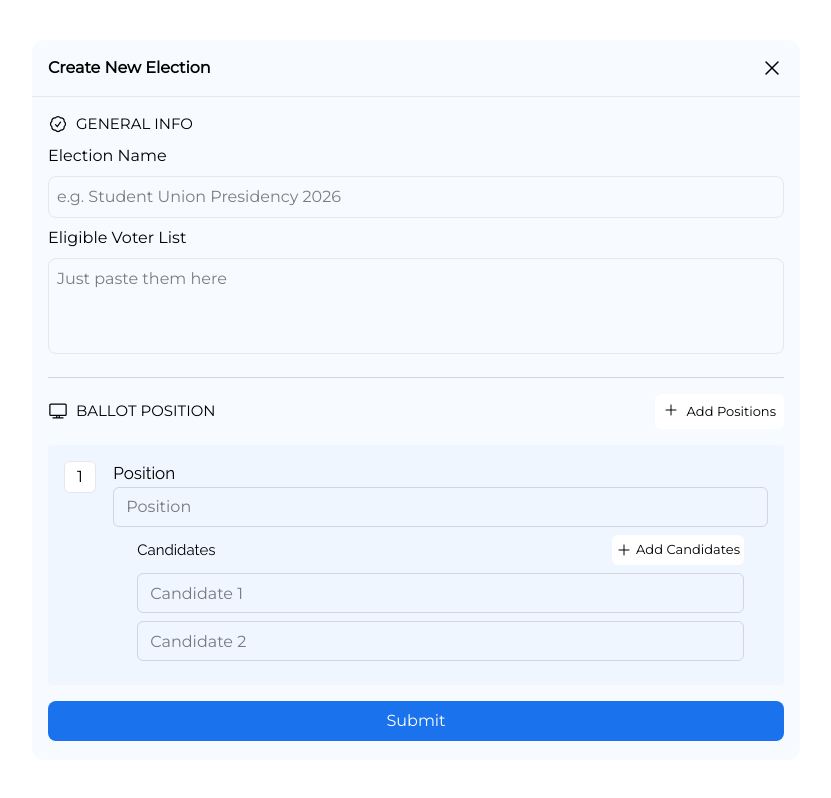
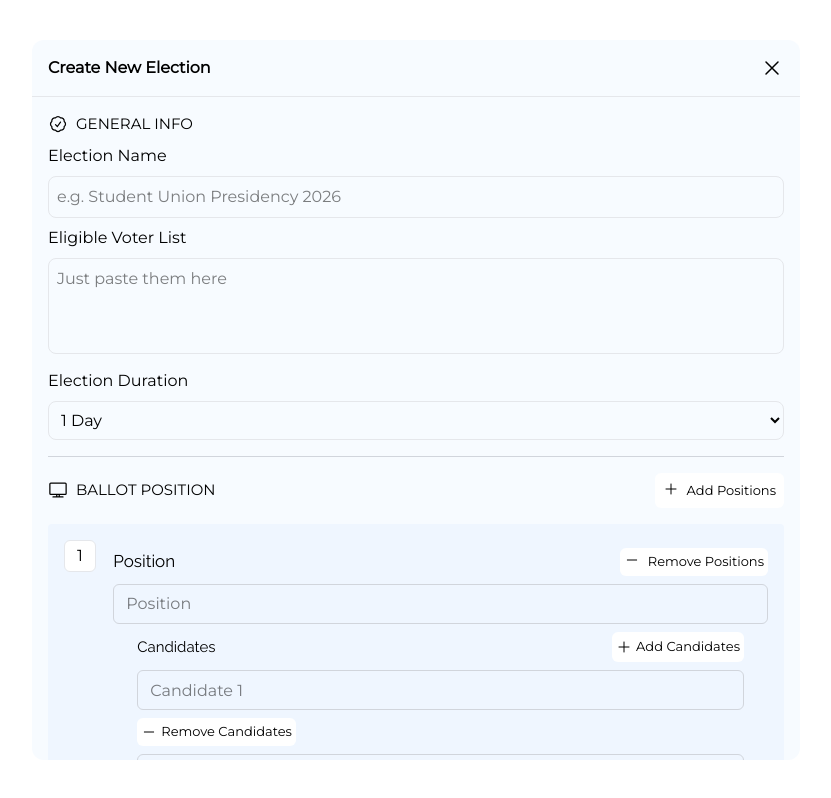
Before and after one commit to Ademayo959/vote-live, a React (Vite) app: page /create in a window 1280 px wide. Shown: the whole page, without its empty margins (224-1055 px from the left). Built offline with nearby package versions, Linux system fonts and the light colour scheme; no server answers.

Commit message:
added a remove candidate and remove position button to the creata election modal

```diff
--- a/src/CreateElectionModal.jsx
+++ b/src/CreateElectionModal.jsx
@@ -1,6 +1,11 @@
 import { useState } from "react";
 
-const CreateElectionModal = ({setIsCreateElectionModal}) => {
+const CreateElectionModal = ({ setIsCreateElectionModal }) => {
+    const [electionTitle, setelectionTitle] = useState("")
+    const [eligibleVoters, seteligibleVoters] = useState("")
+    const [duration, setDuration] = useState("")
+
+
     const [positions, setPositions] = useState([
         {
             title: "",
@@ -25,12 +30,28 @@ const CreateElectionModal = ({setIsCreateElectionModal}) => {
         }
     }
 
+    const removePosition = (posIndex) => {
+        if (positions.length > 1) {
+            setPositions(positions.filter((_, i) => i !== posIndex))
+        } else {
+            return
+        }
+    }
+
+    const removeCandidate = (posIndex, canIndex) => {
+        if (positions[posIndex].candidates.length > 1) {
+            let updated = JSON.parse(JSON.stringify(positions))
+            updated[posIndex].candidates = updated[posIndex].candidates.filter((_, i) => i !== canIndex)
+            setPositions(updated)
+        }
+    }
+
     return (
         <div>
-            <div  onClick={(e) => e.stopPropagation()} className="rounded-xl bg-accent-blue w-[95%] max-w-3xl font-montserrat fixed top-1/2 left-1/2 -translate-x-1/2 z-100 -translate-y-1/2 max-h-[90vh] overflow-y-auto max-sm:rounded-none max-sm:w-full max-sm:max-h-screen max-sm:top-0 max-sm:left-0 max-sm:translate-x-0 max-sm:translate-y-0">
+            <div onClick={(e) => e.stopPropagation()} className="rounded-xl bg-accent-blue w-[95%] max-w-3xl font-montserrat fixed top-1/2 left-1/2 -translate-x-1/2 z-100 -translate-y-1/2 max-h-[90vh] overflow-y-auto max-sm:rounded-none max-sm:w-full max-sm:max-h-screen max-sm:top-0 max-sm:left-0 max-sm:translate-x-0 max-sm:translate-y-0">
                 <div className="flex justify-between border-b border-gray-200 p-4">
                     <p className="font-extrabold">Create New Election</p>
-                    <svg onClick={() => {setIsCreateElectionModal(false)}} xmlns="http://www.w3.org/2000/svg" fill="none" viewBox="0 0 24 24" strokeWidth={1.5} stroke="currentColor" className="size-6 cursor-pointer">
+                    <svg onClick={() => { setIsCreateElectionModal(false) }} xmlns="http://www.w3.org/2000/svg" fill="none" viewBox="0 0 24 24" strokeWidth={1.5} stroke="currentColor" className="size-6 cursor-pointer">
                         <path strokeLinecap="round" strokeLinejoin="round" d="M6 18 18 6M6 6l12 12" />
                     </svg>
                 </div>
@@ -44,14 +65,22 @@ const CreateElectionModal = ({setIsCreateElectionModal}) => {
                     <div className="grid gap-2 my-2">
                         <p>Election Name</p>
                         <div>
-                            <input className="w-full border border-gray-200 p-2 rounded-lg" type="text" placeholder="e.g. Student Union Presidency 2026" />
+                            <input name="electionTitle" onChange={(e) => { setelectionTitle(e.target.value) }} className="w-full border border-gray-200 p-2 rounded-lg" type="text" placeholder="e.g. Student Union Presidency 2026" />
                         </div>
                     </div>
                     <div className="grid gap-2 my-2">
                         <p>Eligible Voter List</p>
                         <div>
-                            <textarea className="resize-none h-24 w-full border border-gray-200 p-2 rounded-lg" type="text" placeholder="Just paste them here" />
+                            <textarea name="eligibleVoter" onChange={(e) => { seteligibleVoters(e.target.value) }} className="resize-none h-24 w-full border border-gray-200 p-2 rounded-lg" type="text" placeholder="Just paste them here" />
                         </div>
+                    </div>
+                    <div className="grid gap-2 my-2">
+                        <p>Election Duration</p>
+                        <select className="p-2 border border-gray-200 rounded-lg" value={duration} onChange={(e) => setDuration(Number(e.target.value))}>
+                            <option value={1}>1 Day</option>
+                            <option value={2}>2 Days</option>
+                            <option value={3}>3 Days</option>
+                        </select>
                     </div>
                     <hr className="text-gray-300 my-4" />
                     <div className="flex justify-between my-4">
@@ -61,7 +90,7 @@ const CreateElectionModal = ({setIsCreateElectionModal}) => {
                             </svg>
                             <p className="text-[15px]">BALLOT POSITION</p>
                         </div>
-                        <div onClick={addPosition}  className="bg-white cursor-pointer flex w-fit gap-2 rounded-md p-2">
+                        <div onClick={addPosition} className="bg-white cursor-pointer flex w-fit gap-2 rounded-md p-2">
                             <svg xmlns="http://www.w3.org/2000/svg" fill="none" viewBox="0 0 24 24" strokeWidth={1.5} stroke="currentColor" className="h-4 w-4">
                                 <path strokeLinecap="round" strokeLinejoin="round" d="M12 4.5v15m7.5-7.5h-15" />
                             </svg>
@@ -75,8 +104,20 @@ const CreateElectionModal = ({setIsCreateElectionModal}) => {
                                     <p>{posIndex + 1}</p>
                                 </div>
                                 <div>
-                                    <p className="text-[17px] font-raleway max-sm:my-2">Position</p>
-                                    <input className="w-full h-10 border border-gray-300 rounded-md px-3" type="text" placeholder="Position" />
+                                    <div className="flex justify-between items-center">
+                                        <p className="text-[17px] font-raleway max-sm:my-2">Position</p>
+                                        <div onClick={() => { removePosition(posIndex) }} className="bg-white cursor-pointer flex w-fit gap-2 rounded-md p-1 my-2">
+                                            <svg xmlns="http://www.w3.org/2000/svg" fill="none" viewBox="0 0 24 24" strokeWidth={1.5} stroke="currentColor" className="h-4 w-4">
+                                                <path strokeLinecap="round" strokeLinejoin="round" d="M5 12h14" />
+                                            </svg>
+                                            <p className="text-[13px]">Remove Positions</p>
+                                        </div>
+                                    </div>
+                                    <input name="positions" onChange={(e) => {
+                                        const updated = [...positions]
+                                        updated[posIndex] = { ...updated[posIndex], title: e.target.value }
+                                        setPositions(updated)
+                                    }} className="w-full h-10 border border-gray-300 rounded-md px-3" type="text" placeholder="Position" />
                                     <div className="px-6">
                                         <div>
                                             <div className="flex justify-between my-2">
@@ -89,14 +130,26 @@ const CreateElectionModal = ({setIsCreateElectionModal}) => {
                                                 </div>
                                             </div>
                                             {position.candidates.map((_, canIndex) => (
-                                                <input key={canIndex} className="w-full h-10 border border-gray-300 rounded-md px-3 mb-2" type="text" placeholder={`Candidate ${canIndex + 1}`} />
+                                                <div className="grid my-2">
+                                                    <input onChange={(e) => {
+                                                        const updated = JSON.parse(JSON.stringify(positions))
+                                                        updated[posIndex].candidates[canIndex] = e.target.value
+                                                        setPositions(updated)
+                                                    }} key={canIndex} className="w-full h-10 border border-gray-300 rounded-md px-3 mb-2" type="text" placeholder={`Candidate ${canIndex + 1}`} />
+                                                    <div onClick={() => removeCandidate(posIndex, canIndex)} className="bg-white flex w-fit gap-1 items-center rounded-md p-1 cursor-pointer">
+                                                        <svg xmlns="http://www.w3.org/2000/svg" fill="none" viewBox="0 0 24 24" strokeWidth={1.5} stroke="currentColor" className="h-4 w-4">
+                                                            <path strokeLinecap="round" strokeLinejoin="round" d="M5 12h14" />
+                                                        </svg>
+                                                        <p className="text-[13px]">Remove Candidates</p>
+                                                    </div>
+                                                </div>
                                             ))}
                                         </div>
                                     </div>
                                 </div>
                             </div>
                         ))}
-                           <button className="bg-[#1a72ec] w-full h-10 rounded-lg text-white my-4 justify-self-center">Submit</button>
+                        <button className="bg-[#1a72ec] w-full h-10 rounded-lg text-white my-4 justify-self-center">Submit</button>
                     </div>
                 </div>
             </div>
```
